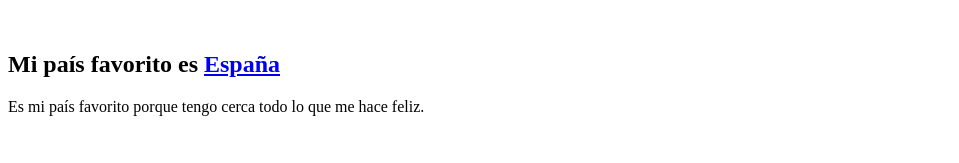
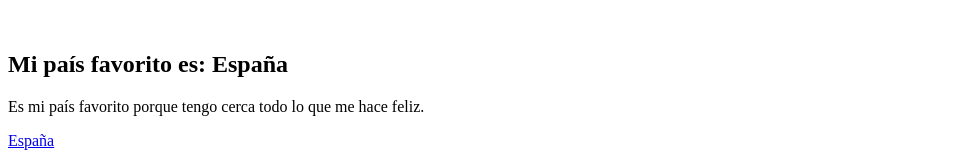
Before and after one commit to elenadelmazo/desafio_html_introduccion, a plain HTML site: page desafio.html in a window 1280 px wide. Shown: the part 148-311 px from the top of the page, without its empty margins (0-959 px from the left). Drawn offline with Linux system fonts and the light colour scheme.

Commit message:
añado nooponer y noreferrer

```diff
--- a/desafio.html
+++ b/desafio.html
@@ -14,11 +14,9 @@
     </div>
     <br>
     <div>
-      <h2>
-        Mi país favorito es
-        <a href="https://singlefinsurftravel.com/es/">España</a>
-      </h2>
+      <h2>Mi país favorito es: España</h2>
       <p>Es mi país favorito porque tengo cerca todo lo que me hace feliz.</p>
+      <a href="https://singlefinsurftravel.com/es/" target="_blank" rel="nooponer">España</a>
     </div>
     <br>
     <div>
```
